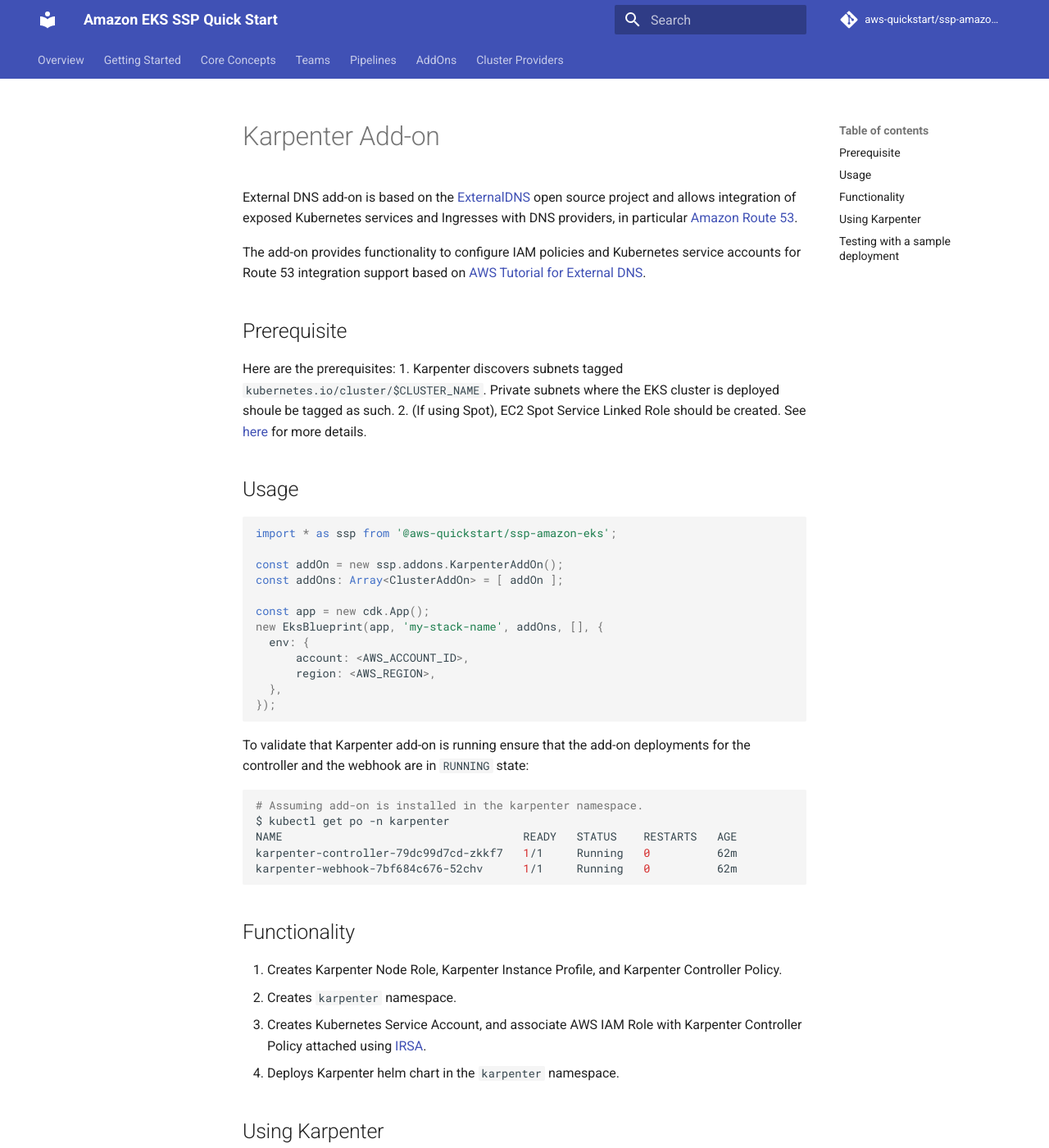
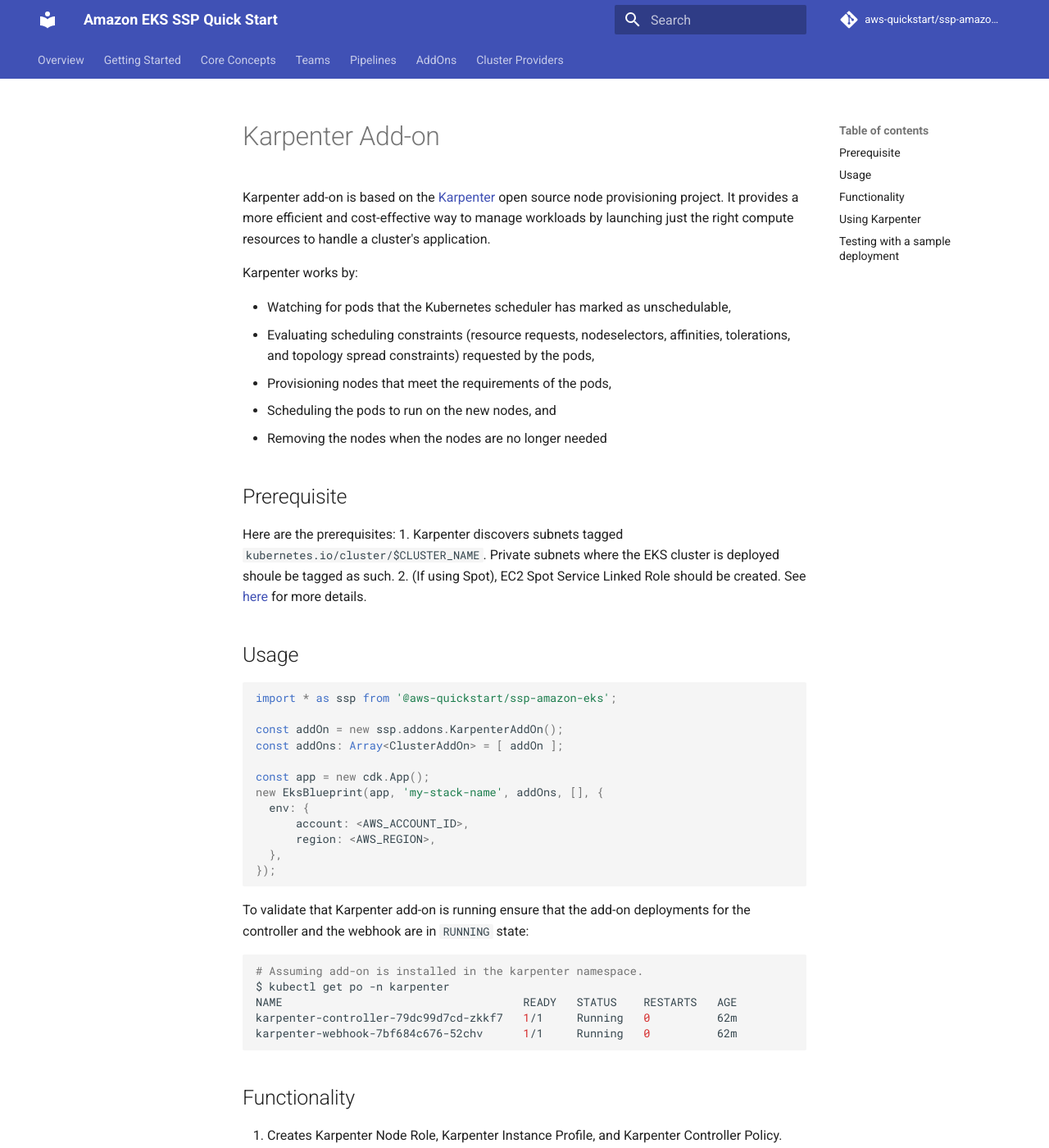
Before and after one commit to aws-quickstart/cdk-eks-blueprints, an MkDocs documentation site: the page built from docs/addons/karpenter.md, in a window 1280 px wide and 1400 px high. Shown: the whole window at 82% size. Built offline with MkDocs 1.6.1 and Material for MkDocs 9.7.7, drawn with Linux system fonts in a browser that asks for light colours; comment, search, counter and statistics services are not loaded; some of the changed text lies outside the part shown.

Commit message:
karpenter doc revised

````diff
--- a/docs/addons/karpenter.md
+++ b/docs/addons/karpenter.md
@@ -1,8 +1,14 @@
 # Karpenter Add-on
 
-External DNS add-on is based on the [ExternalDNS](https://github.com/kubernetes-sigs/external-dns) open source project and allows integration of exposed Kubernetes services and Ingresses with DNS providers, in particular [Amazon Route 53](https://aws.amazon.com/route53/).
+Karpenter add-on is based on the [Karpenter](https://github.com/aws/karpenter) open source node provisioning project. It provides a more efficient and cost-effective way to manage workloads by launching just the right compute resources to handle a cluster's application.
 
-The add-on provides functionality to configure IAM policies and Kubernetes service accounts for Route 53 integration support based on [AWS Tutorial for External DNS](https://github.com/kubernetes-sigs/external-dns/blob/master/docs/tutorials/aws.md).
+Karpenter works by:
+
+* Watching for pods that the Kubernetes scheduler has marked as unschedulable,
+* Evaluating scheduling constraints (resource requests, nodeselectors, affinities, tolerations, and topology spread constraints) requested by the pods,
+* Provisioning nodes that meet the requirements of the pods,
+* Scheduling the pods to run on the new nodes, and
+* Removing the nodes when the nodes are no longer needed
 
 ## Prerequisite
 
@@ -42,8 +48,77 @@
 1. Creates Karpenter Node Role, Karpenter Instance Profile, and Karpenter Controller Policy.
 2. Creates `karpenter` namespace.
 3. Creates Kubernetes Service Account, and associate AWS IAM Role with Karpenter Controller Policy attached using [IRSA](https://docs.aws.amazon.com/emr/latest/EMR-on-EKS-DevelopmentGuide/setting-up-enable-IAM.html).
-4. Deploys Karpenter helm chart in the `karpenter` namespace.
+4. Deploys Karpenter helm chart in the `karpenter` namespace, configuring cluster name and cluster endpoint on the controller by default.
 
 ## Using Karpenter
 
+To use Karpenter, you need to provision a Karpenter [provisioner CRD](https://karpenter.sh/docs/provisioner/). A single provisioner is capable of handling many different pod shapes.
+
+Create a default provisioner using the command below:
+```bash
+cat <<EOF | kubectl apply -f -
+apiVersion: karpenter.sh/v1alpha5
+kind: Provisioner
+metadata:
+name: default
+spec:
+requirements:
+  - key: karpenter.sh/capacity-type
+    operator: In
+    values: ["spot"]
+limits:
+  resources:
+    cpu: 1000
+provider:
+  instanceProfile: KarpenterNodeInstanceProfile-${CLUSTER_NAME}
+ttlSecondsAfterEmpty: 30
+EOF
+```
+
 ## Testing with a sample deployment
+
+Now that the provisioner is deployed, Karpenter is active and ready to provision nodes. Create some pods using a deployment:
+
+```bash
+cat <<EOF | kubectl apply -f -
+apiVersion: apps/v1
+kind: Deployment
+metadata:
+  name: inflate
+spec:
+  replicas: 0
+  selector:
+    matchLabels:
+      app: inflate
+  template:
+    metadata:
+      labels:
+        app: inflate
+    spec:
+      terminationGracePeriodSeconds: 0
+      containers:
+        - name: inflate
+          image: public.ecr.aws/eks-distro/kubernetes/pause:3.2
+          resources:
+            requests:
+              cpu: 1
+EOF
+```
+
+Now scale the deployment:
+
+```bash
+kubectl scale deployment inflate --replicas 10
+```
+
+The provisioner will then start deploying more nodes to deploy the scaled replicas. You can verify by either looking at the karpenter controller logs,
+
+```bash
+kubectl logs -f -n karpenter $(kubectl get pods -n karpenter -l karpenter=controller -o name)
+```
+
+or, by looking at the nodes being created:
+
+```bash
+kubectl get nodes
+```
````
